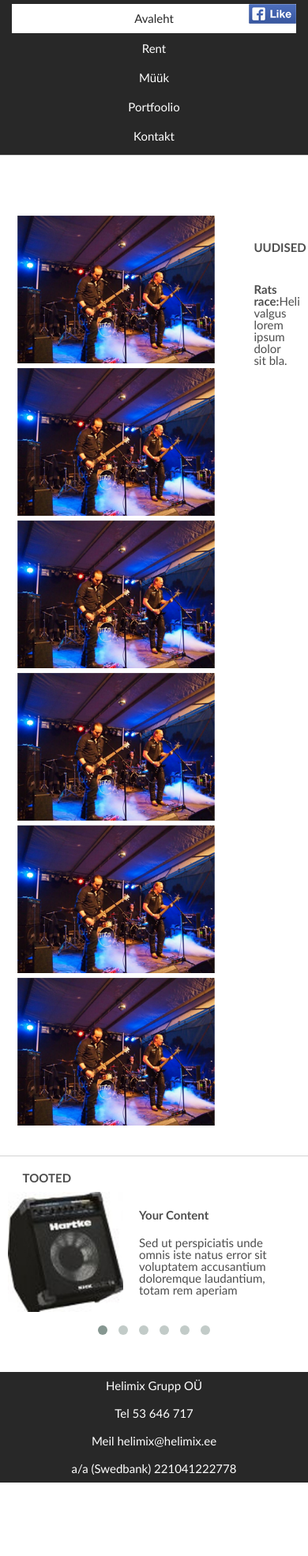
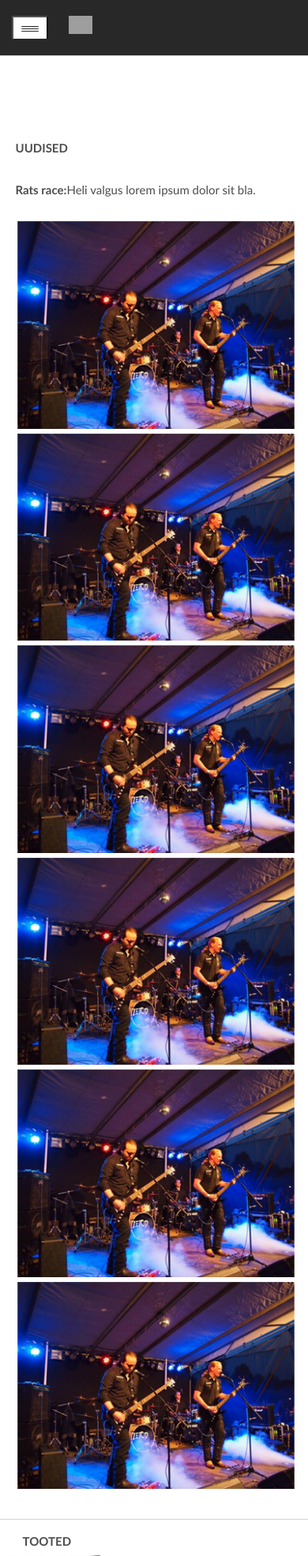
Before and after one commit to kaiakonsap/helimix, a PHP site: page / in a window 390 px wide. Shown: the top 1970 px of the page at 79% size. Before the commit the page ends 1877 px from the top, so only its background shows below. Run offline with PHP 8.4, Linux system fonts and the light colour scheme; grey boxes are pictures that could not be loaded.

Commit message:
responsive3

```diff
--- a/index.html
+++ b/index.html
@@ -23,16 +23,30 @@
 
         <div id="main_menu">
             <section class="container2">
-            <ul>
-                <li><a class="active" href="#">Avaleht</a></li><li><a href="#">Rent</a></li><li><a href="#">Müük</a></li><li><a href="#">Portfoolio</a></li><li><a href="#">Kontakt</a></li>
-            </ul>
-            <div id="like"><img src="styles/img/like.jpg"></div>
+                <button type="button" class="navbar-toggle">
+                    <span class="sr-only">Toggle navigation</span>
+                    <span class="icon-bar"></span>
+                    <span class="icon-bar"></span>
+                    <span class="icon-bar"></span>
+                </button>
+                <ul class="links">
+                    <li><a class="active" href="#">Avaleht</a></li><li><a href="#">Rent</a></li><li><a href="#">Müük</a></li><li><a href="#">Portfoolio</a></li><li><a href="#">Kontakt</a></li>
+                </ul>
+                <ul class="accordion">
+                    <li><a class="active" href="#">Avaleht</a></li><li><a href="#">Rent</a></li><li><a href="#">Müük</a></li><li><a href="#">Portfoolio</a></li><li><a href="#">Kontakt</a></li>
+                </ul>
+            <div id="like"><img src="styles/img/like.png"></div>
     </section>
     </div>
     <div id="cover"><img src="styles/img/logo.png"></div>
 </header>
 <div id="main">
     <section class="container1">
+        <div id="news">
+            <h1>Uudised</h1>
+            <p><span>Rats race:</span>Heli valgus lorem ipsum dolor sit bla.
+            </p>
+        </div>
         <div id="images">
             <img src="styles/img/test_img.jpg">
             <img src="styles/img/test_img.jpg">
@@ -40,11 +54,6 @@
             <img src="styles/img/test_img.jpg">
             <img src="styles/img/test_img.jpg">
             <img src="styles/img/test_img.jpg">
-        </div>
-        <div id="news">
-           <h1>Uudised</h1>
-        <p><span>Rats race:</span>Heli valgus lorem ipsum dolor sit bla.
-        </p>
         </div>
 
     </section>
--- a/js/main.js
+++ b/js/main.js
@@ -1,13 +1,26 @@
 $(document).ready(function() {
 
+    jQuery('.navbar-toggle').click(function (event) {
+        event.preventDefault();
+        if($( window ).width()<=830){
+            if(!jQuery('.accordion').is(':visible')) {
+                jQuery('.accordion').slideDown('fast');
+            } else {
+                jQuery('.accordion').slideUp('fast');
+            }}
+        else{
+            jQuery('.accordion').css('display','none');
+        }
+    });
     if ($("#owl-1").length > 0){
         $("#owl-1").owlCarousel(
             {
-                //autoPlay: 3000, //Set AutoPlay to 3 seconds
+                autoPlay: 3000, //Set AutoPlay to 3 seconds
 
                 items : 3,
-                itemsDesktop : [1199,2],
-                itemsDesktopSmall : [979,2]
+                itemsDesktop : [1300,3],
+                itemsDesktopSmall : [1199,2],
+                itemsMobile : [700,1]
             });
 }
 /*$(".link").click(function(e)
@@ -32,21 +45,20 @@ $(document).ready(function() {
     window.location = url;
     return true;
 });*/
-    $(".link").click(function(e)
+    jQuery(".link").click(function(e)
     {
 
-        $(".sidebar").find("a").removeClass("active");
+        jQuery(".sidebar").find("a").removeClass("active");
         var senderElement = e.target;
-        var url = $(this).find("a").attr("href");
+        var url = jQuery(this).find("a").attr("href");
         /*
          $(".link").find("a").removeClass("active") ;
          $( "li" ).has( "ul" ).
 
          */
-        $(this).addClass("active") ;
+        jQuery(this).addClass("active") ;
         return true;
     });
-
 
 
         bodyelem = $("body");
--- a/styles/sass/screen.scss
+++ b/styles/sass/screen.scss
@@ -59,7 +59,6 @@ header a:hover, header a:active, header .active
 
 }
 
-
 .border_top
 {
   border-top: 1px solid lightgray;
@@ -102,6 +101,11 @@ li {
   position: absolute;
   right: 0;
   top: 0;
+  img
+  {
+   width: 25px;
+    height: auto;
+  }
 }
 
 .container1 {
@@ -131,6 +135,42 @@ header
     margin: 0px auto;
     position: relative;
   }
+  .sr-only {
+    position: absolute;
+    width: 1px;
+    height: 1px;
+    margin: -1px;
+    padding: 0;
+    overflow: hidden;
+    clip: rect(0, 0, 0, 0);
+    border: 0;
+  }
+  .navbar-toggle {
+    display: none;
+    position: relative;
+    margin: 15px 0;
+    padding: 9px 10px;
+    background-color: white;
+    background-image: none;
+    border-bottom: 1px solid #282828;
+    border-radius: 2px;
+    vertical-align: middle;
+  }
+  .navbar-toggle .icon-bar {
+    display: block;
+    width: 22px;
+    height: 2px;
+    border-radius: 1px;
+    border-bottom: 1px solid #282828;
+
+  }
+  button {
+    -webkit-appearance: button;
+    cursor: pointer;
+    overflow: visible;
+    margin: 0;
+  }
+  .accordion{display: none}
 }
 #main {
   background-color: rgba(255, 255, 255, 0.5);
@@ -160,7 +200,6 @@ header
       width: 32%;
       height: auto;
       margin: 2px;
-      min-width: 250px;
     }
   }
   #news {
@@ -352,6 +391,23 @@ header
 }
 @media screen and (max-width: 1053px)
 {
+  #main
+  {
+   #images {
+    width: 78%;
+    img {
+      width: 49%;
+    }
+  }
+ #news {
+
+    width: 19%;
+  }
+    .container2
+    {
+      width: 682px !important;
+    }
+  }
   #main_menu
   {
     padding: 5px 15px;
@@ -361,16 +417,13 @@ header
     width: 100%;
   }
 
-  #main .container2
-  {
-    width: 682px !important;
-  }
 
   #footer .container1 ul li {
   padding: 10px 23px;
   width: 40%;
   text-align: left;
   }
+
 }
 @media screen and (max-width: 935px)
 {
@@ -387,13 +440,21 @@ header
   }
 
 }
+@media screen and (min-width: 830px){.accordion{display: none !important;}}
 @media screen and (max-width: 830px)
 {
+
+  .navbar-toggle {
+    display: block !important;
+  }
+
   header
   {
   ul {
     display: block;
+    width: 100%;
   }
+    .links{display: none}
   #main_menu li {
     border-left: none;
   }
@@ -407,7 +468,31 @@ header
    a:hover, a:active, .active {
     border-bottom: 1px solid #282828;
   }
-}
+    #like {
+      display: block;
+      position: absolute;
+      left: 72px;
+      top: 0;
+    img{
+      width: 30px;
+      height: auto;
+    }
+
+      }
+    }
+  #main
+  {
+  #news {
+    width: 35%;
+  }
+  #images {
+    width: 60%;
+   img {
+      width: 100%;
+    }
+  }
+  }
+
   #main .sidebar {
     display: none;
   }
@@ -447,9 +532,20 @@ header
   text-align: center;
   width: 100%;
 }
+  #main
+
+  {#news {
+    width: 100%;
+  }
+  #images {
+    width: 100%;
+    margin-top: 30px;
+  }
+  }
 }
 @media screen and (max-width: 430px)
 {
+
   #main #footer_strip .text {
     text-align: center;
     width: 100%;
@@ -492,3 +588,14 @@ header
   }
 }
 }
+@media screen and (max-width: 370px)
+{
+  #footer_strip
+  {.intro {
+    max-width: 100% !important;
+    margin: 10px 0 0 20px !important;;
+  }
+  .item {
+    margin-bottom: 20px !important;
+  }}
+}
```
Also changed, not shown: Kontakt.html (+14 -3 lines), Pood.html (+13 -4 lines), portfolio.html (+13 -4 lines), styles/stylesheets/screen.css.
